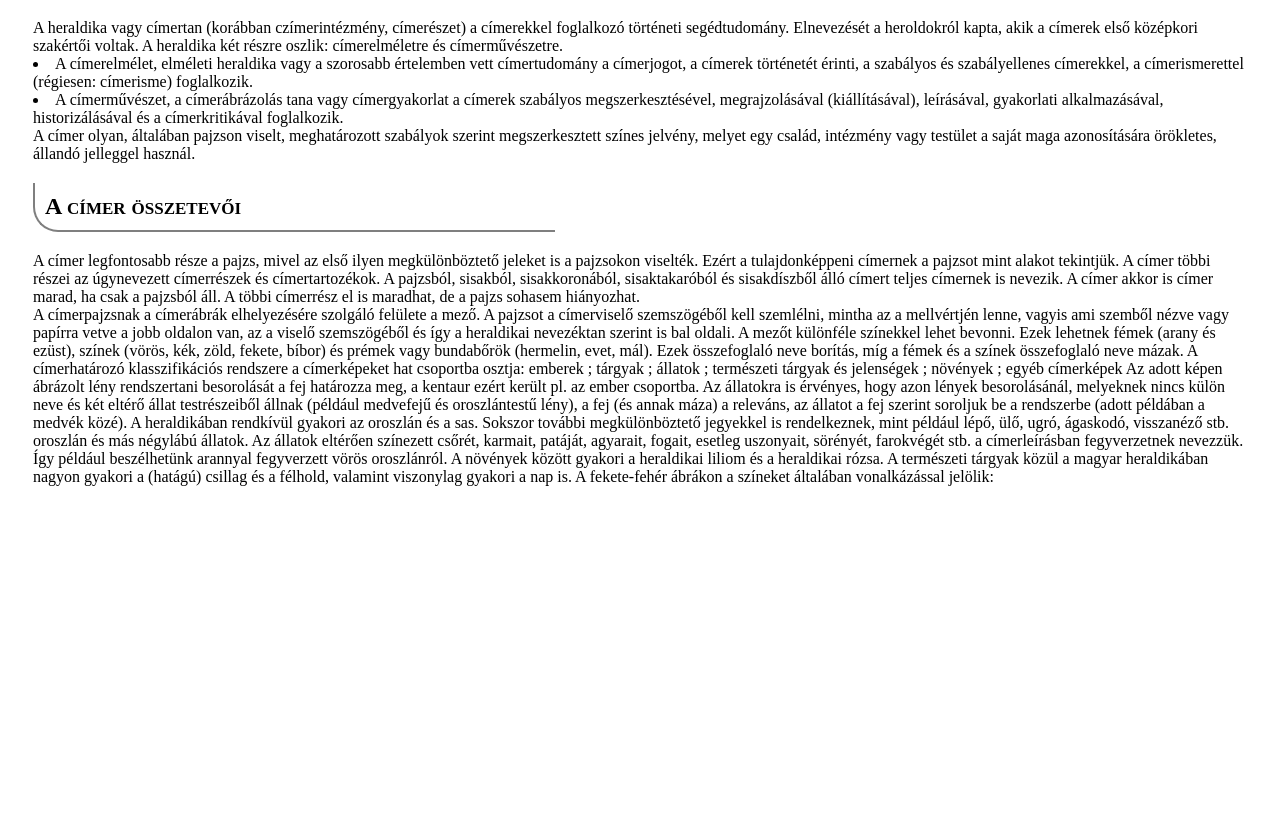
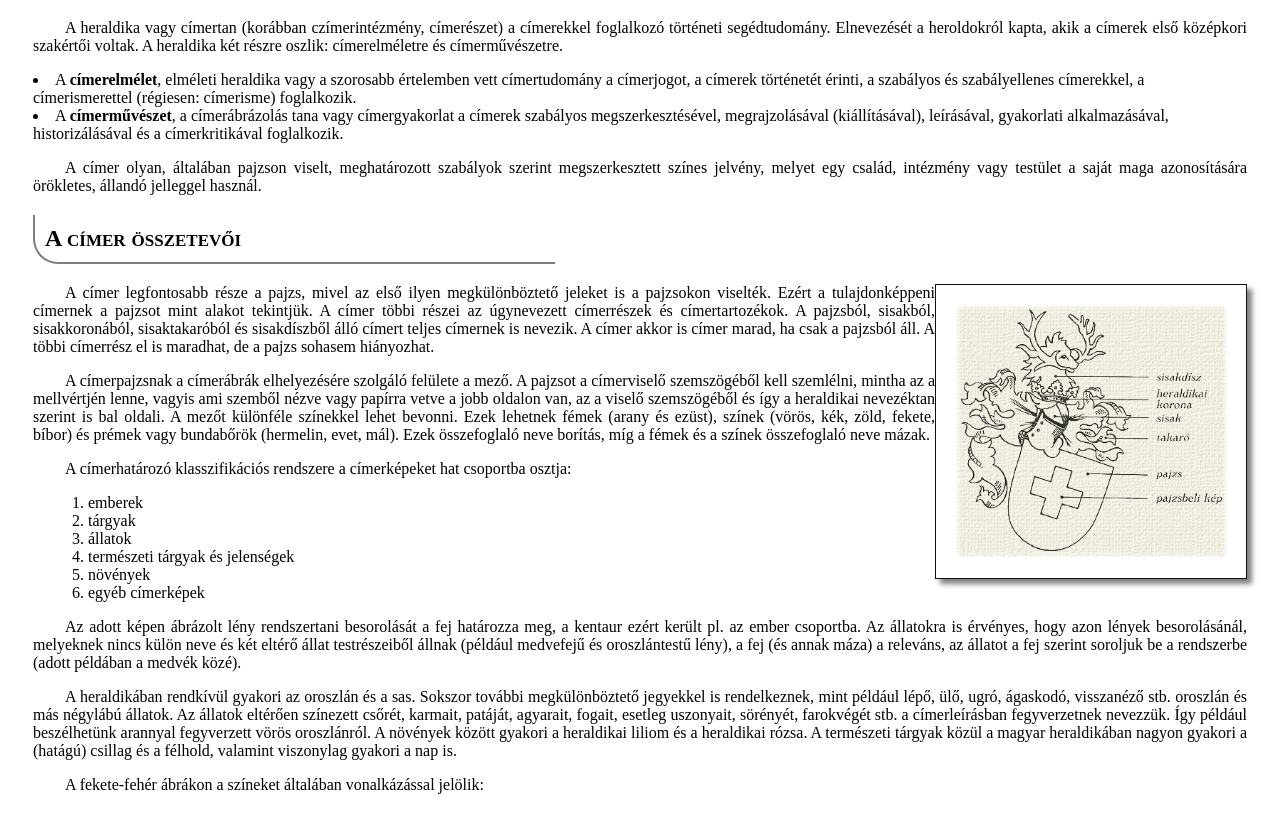
Before and after one commit to DavidBekenyi/IKT-10.c, a plain HTML site: page Heraldika/index.html in a window 1280 px wide. Shown: the part 96-919 px from the top of the page. Before the commit the page ends 800 px from the top, so only its background shows below. Drawn offline with Linux system fonts and the light colour scheme.

Commit message:
nincs kesz

```diff
--- a/Heraldika/cimer.css
+++ b/Heraldika/cimer.css
@@ -12,8 +12,8 @@ ol li{
 }
 
 .hasab{
-  -webkit-column-count: 3; /* Chrome, Safari, Opera */
-  -moz-column-count: 3; /* Firefox */
+  -webkit-column-count: 2; /* Chrome, Safari, Opera */
+  -moz-column-count: 2; /* Firefox */
   column-count: 3;
   line-height: 120%;
 }
@@ -37,6 +37,7 @@ img{
   border: 1px solid #0F0F0F;
   box-shadow: 5px 5px 5px #7F7F7F;
   padding:15px;
+  width: 280px;
 }
 
 #vonalkazas{
--- a/Heraldika/index.html
+++ b/Heraldika/index.html
@@ -10,27 +10,28 @@
 <body>
     <h1>Heraldika <a href="https://hu.wikipedia.org/wiki/Heraldika">*</a></h1>
 
-A heraldika vagy címertan (korábban czímerintézmény, címerészet) a címerekkel foglalkozó történeti segédtudomány. Elnevezését a heroldokról kapta, akik a címerek első középkori szakértői voltak. A heraldika két részre oszlik: címerelméletre és címerművészetre.
+<p>A heraldika vagy címertan (korábban czímerintézmény, címerészet) a címerekkel foglalkozó történeti segédtudomány. Elnevezését a heroldokról kapta, akik a címerek első középkori szakértői voltak. A heraldika két részre oszlik: címerelméletre és címerművészetre.</p>
 
-<li>A címerelmélet, elméleti heraldika vagy a szorosabb értelemben vett címertudomány a címerjogot, a címerek történetét érinti, a szabályos és szabályellenes címerekkel, a címerismerettel (régiesen: címerisme) foglalkozik.</li>
-<li>A címerművészet, a címerábrázolás tana vagy címergyakorlat a címerek szabályos megszerkesztésével, megrajzolásával (kiállításával), leírásával, gyakorlati alkalmazásával, historizálásával és a címerkritikával foglalkozik.</li>
+<li>A <strong>címerelmélet</strong>, elméleti heraldika vagy a szorosabb értelemben vett címertudomány a címerjogot, a címerek történetét érinti, a szabályos és szabályellenes címerekkel, a címerismerettel (régiesen: címerisme) foglalkozik.</li>
+<li>A <strong>címerművészet</strong>, a címerábrázolás tana vagy címergyakorlat a címerek szabályos megszerkesztésével, megrajzolásával (kiállításával), leírásával, gyakorlati alkalmazásával, historizálásával és a címerkritikával foglalkozik.</li>
 
-A címer olyan, általában pajzson viselt, meghatározott szabályok szerint megszerkesztett színes jelvény, melyet egy család, intézmény vagy testület a saját maga azonosítására örökletes, állandó jelleggel használ.
+<p>A címer olyan, általában pajzson viselt, meghatározott szabályok szerint megszerkesztett színes jelvény, melyet egy család, intézmény vagy testület a saját maga azonosítására örökletes, állandó jelleggel használ.</p>
 
-<h2>A címer összetevői</h2>
+<h2>A címer összetevői</h2> <img id="teljes" src="teljescimer.png" alt="Teljes címer részei">
 
-A címer legfontosabb része a pajzs, mivel az első ilyen megkülönböztető jeleket is a pajzsokon viselték. Ezért a tulajdonképpeni címernek a pajzsot mint alakot tekintjük. A címer többi részei az úgynevezett címerrészek és címertartozékok. A pajzsból, sisakból, sisakkoronából, sisaktakaróból és sisakdíszből álló címert teljes címernek is nevezik. A címer akkor is címer marad, ha csak a pajzsból áll. A többi címerrész el is maradhat, de a pajzs sohasem hiányozhat. <br>
+<p>A címer legfontosabb része a pajzs, mivel az első ilyen megkülönböztető jeleket is a pajzsokon viselték. Ezért a tulajdonképpeni címernek a pajzsot mint alakot tekintjük. A címer többi részei az úgynevezett címerrészek és címertartozékok. A pajzsból, sisakból, sisakkoronából, sisaktakaróból és sisakdíszből álló címert teljes címernek is nevezik. A címer akkor is címer marad, ha csak a pajzsból áll. A többi címerrész el is maradhat, de a pajzs sohasem hiányozhat.</p>
 
-A címerpajzsnak a címerábrák elhelyezésére szolgáló felülete a mező. A pajzsot a címerviselő szemszögéből kell szemlélni, mintha az a mellvértjén lenne, vagyis ami szemből nézve vagy papírra vetve a jobb oldalon van, az a viselő szemszögéből és így a heraldikai nevezéktan szerint is bal oldali. A mezőt különféle színekkel lehet bevonni. Ezek lehetnek fémek (arany és ezüst), színek (vörös, kék, zöld, fekete, bíbor) és prémek vagy bundabőrök (hermelin, evet, mál). Ezek összefoglaló neve borítás, míg a fémek és a színek összefoglaló neve mázak.
+<p>A címerpajzsnak a címerábrák elhelyezésére szolgáló felülete a mező. A pajzsot a címerviselő szemszögéből kell szemlélni, mintha az a mellvértjén lenne, vagyis ami szemből nézve vagy papírra vetve a jobb oldalon van, az a viselő szemszögéből és így a heraldikai nevezéktan szerint is bal oldali. A mezőt különféle színekkel lehet bevonni. Ezek lehetnek fémek (arany és ezüst), színek (vörös, kék, zöld, fekete, bíbor) és prémek vagy bundabőrök (hermelin, evet, mál). Ezek összefoglaló neve borítás, míg a fémek és a színek összefoglaló neve mázak.</p>
 
-A címerhatározó klasszifikációs rendszere a címerképeket hat csoportba osztja:
+<p>A címerhatározó klasszifikációs rendszere a címerképeket hat csoportba osztja:</p>
 
-emberek ; tárgyak ; állatok ; természeti tárgyak és jelenségek ; növények ; egyéb címerképek
+<ol><li>emberek</li> <li>tárgyak</li> <li>állatok</li>
+<li>természeti tárgyak és jelenségek</li> <li>növények</li> <li>egyéb címerképek</li></ol>
 
-Az adott képen ábrázolt lény rendszertani besorolását a fej határozza meg, a kentaur ezért került pl. az ember csoportba. Az állatokra is érvényes, hogy azon lények besorolásánál, melyeknek nincs külön neve és két eltérő állat testrészeiből állnak (például medvefejű és oroszlántestű lény), a fej (és annak máza) a releváns, az állatot a fej szerint soroljuk be a rendszerbe (adott példában a medvék közé).
+<p>Az adott képen ábrázolt lény rendszertani besorolását a fej határozza meg, a kentaur ezért került pl. az ember csoportba. Az állatokra is érvényes, hogy azon lények besorolásánál, melyeknek nincs külön neve és két eltérő állat testrészeiből állnak (például medvefejű és oroszlántestű lény), a fej (és annak máza) a releváns, az állatot a fej szerint soroljuk be a rendszerbe (adott példában a medvék közé).</p>
 
-A heraldikában rendkívül gyakori az oroszlán és a sas. Sokszor további megkülönböztető jegyekkel is rendelkeznek, mint például lépő, ülő, ugró, ágaskodó, visszanéző stb. oroszlán és más négylábú állatok. Az állatok eltérően színezett csőrét, karmait, patáját, agyarait, fogait, esetleg uszonyait, sörényét, farokvégét stb. a címerleírásban fegyverzetnek nevezzük. Így például beszélhetünk arannyal fegyverzett vörös oroszlánról. A növények között gyakori a heraldikai liliom és a heraldikai rózsa. A természeti tárgyak közül a magyar heraldikában nagyon gyakori a (hatágú) csillag és a félhold, valamint viszonylag gyakori a nap is.
+<p>A heraldikában rendkívül gyakori az oroszlán és a sas. Sokszor további megkülönböztető jegyekkel is rendelkeznek, mint például lépő, ülő, ugró, ágaskodó, visszanéző stb. oroszlán és más négylábú állatok. Az állatok eltérően színezett csőrét, karmait, patáját, agyarait, fogait, esetleg uszonyait, sörényét, farokvégét stb. a címerleírásban fegyverzetnek nevezzük. Így például beszélhetünk arannyal fegyverzett vörös oroszlánról. A növények között gyakori a heraldikai liliom és a heraldikai rózsa. A természeti tárgyak közül a magyar heraldikában nagyon gyakori a (hatágú) csillag és a félhold, valamint viszonylag gyakori a nap is.</p>
 
-A fekete-fehér ábrákon a színeket általában vonalkázással jelölik:
+<p>A fekete-fehér ábrákon a színeket általában vonalkázással jelölik:</p>
 </body>
 </html>
```
